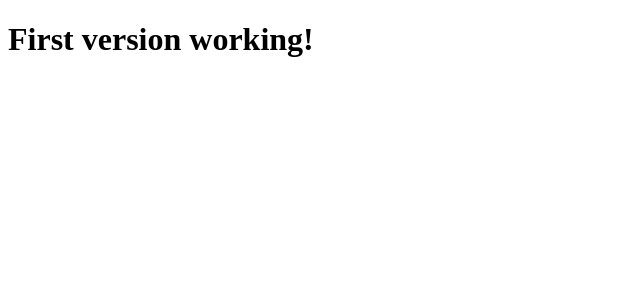
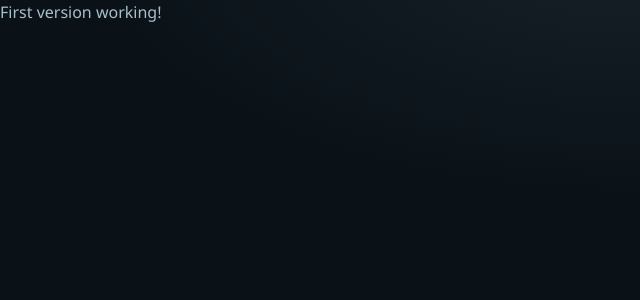
Before and after one commit to NingJjwo/dreamcatcher-docs-app, a React (Vite) app: page / in a window 1280 px wide. Shown: the top 300 px of the page, without its empty margins (0-640 px from the left). Built offline with nearby package versions, Linux system fonts and the light colour scheme.

Commit message:
feat: add gothic dark fantasy theme

```diff
--- a/src/index.css
+++ b/src/index.css
@@ -1,14 +1,32 @@
-/**, *::before, *::after {
-  box-sizing: border-box;
-  margin: 0;
-  padding: 0;
+@import url("https://fonts.googleapis.com/css2?family=Cinzel:wght@400;500;600;700;800&display=swap");
+@import "tailwindcss";
+
+@theme {
+  --color-abyss-950: #0a1218;
+  --color-abyss-900: #0d1620;
+  --color-abyss-850: #1c2b35;
+  --color-abyss-700: #2c3e4a;
+  --color-abyss-600: #3d5563;
+  --color-abyss-400: #8ba3b0;
+  --color-abyss-300: #a8bfc9;
+  --color-mist: #c5d6dc;
+  --color-teal: #6aa6ba;
+
+  --font-gothic: "Cinzel", "Trajan Pro", "Times New Roman", serif;
+  --font-body: "Segoe UI", system-ui, sans-serif;
 }
 
-:root {
-  font-family: system-ui, sans-serif;
-  -webkit-font-smoothing: antialiased;
+@layer base {
+  body {
+    min-height: 100vh;
+    color: var(--color-abyss-300);
+    font-family: var(--font-body);
+    background:
+      radial-gradient(900px 420px at 50% -8%, rgba(138, 163, 176, 0.1), transparent 62%),
+      var(--color-abyss-950);
+  }
+
+  html {
+    scroll-behavior: smooth;
+  }
 }
-
-#root {
-  min-height: 100vh;
-}
```
